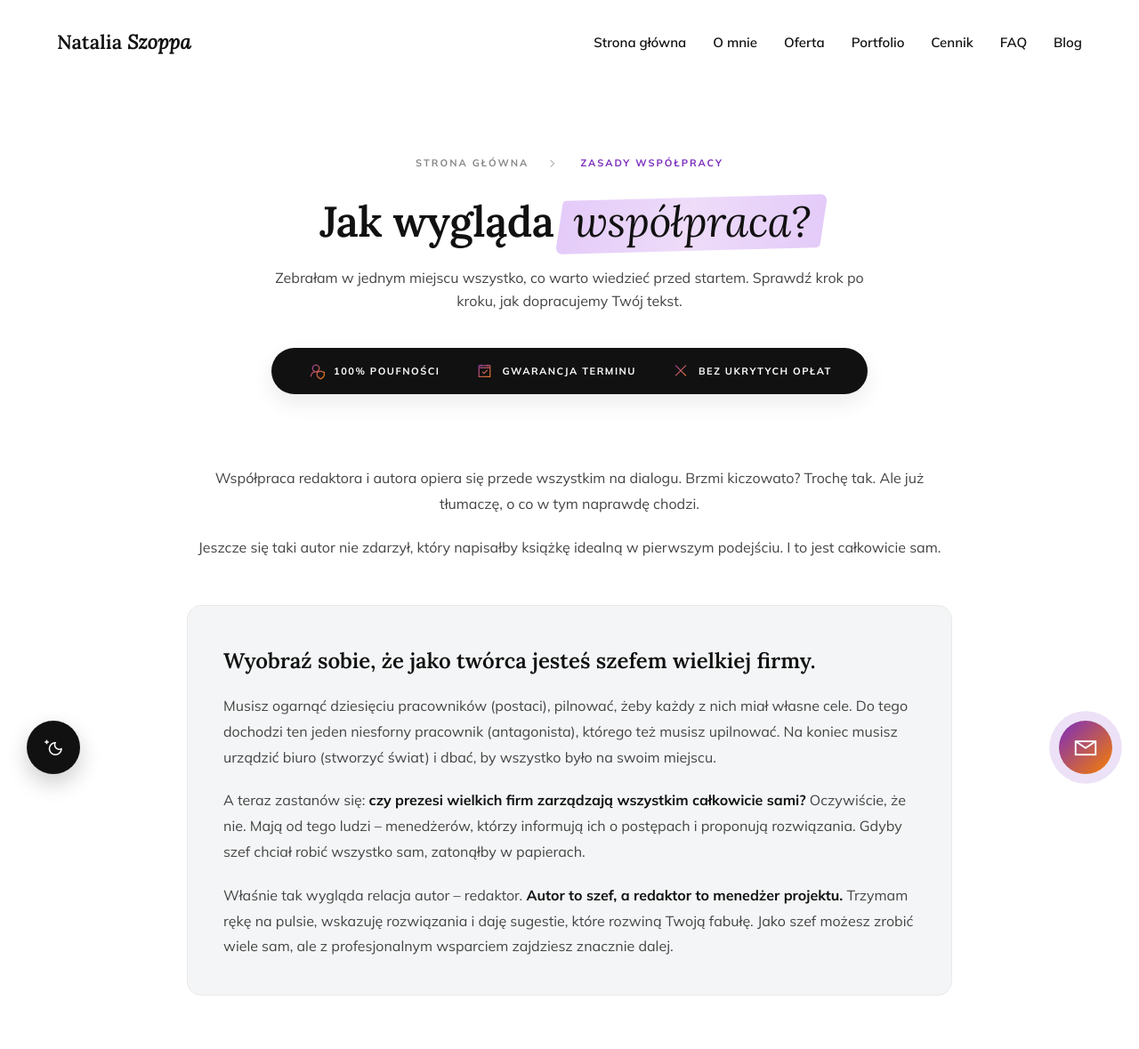
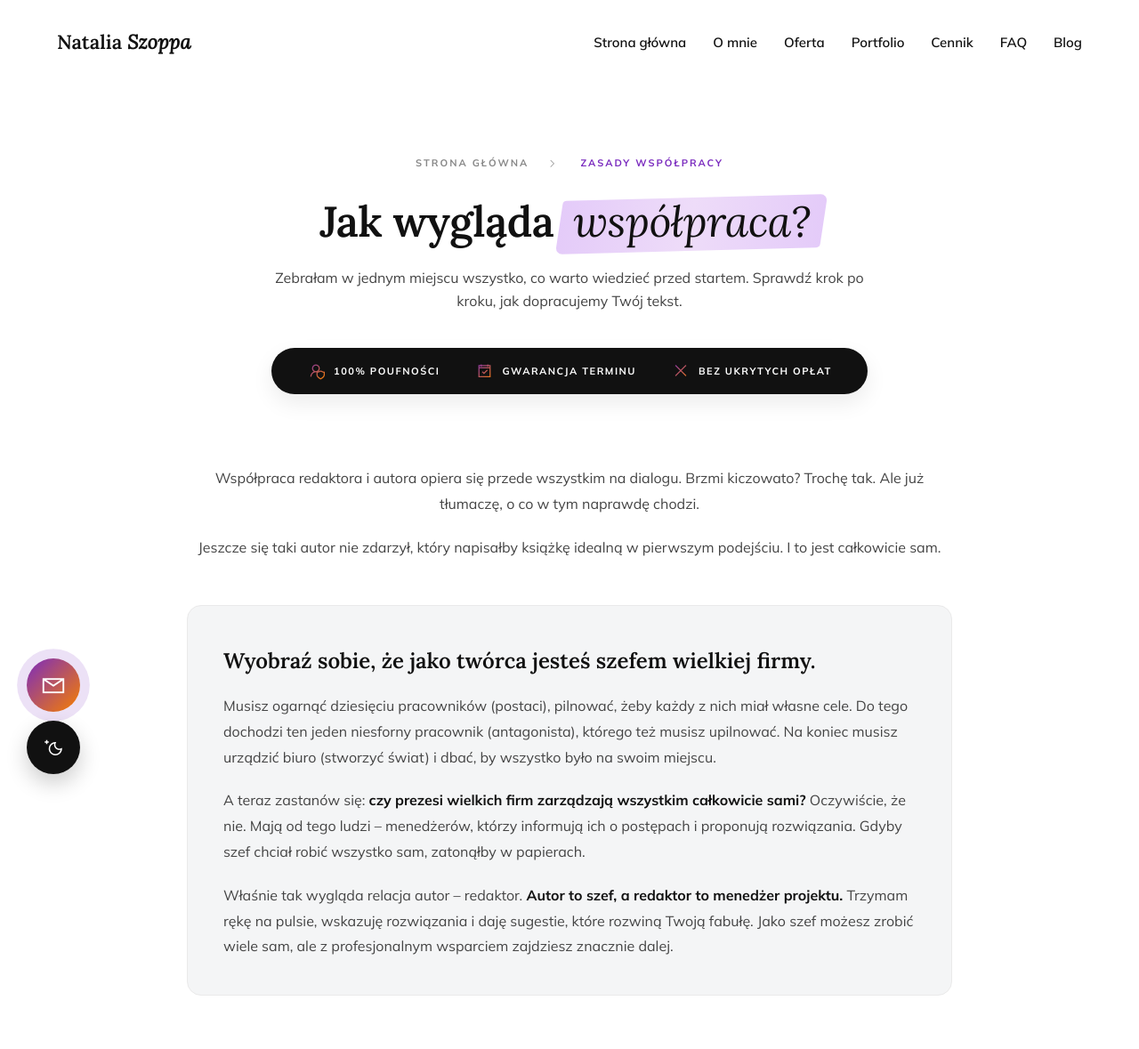
Before and after one commit to Bonnie00726/nataliaszoppa, a Jekyll site: the page built from zasady-wspolpracy.html, in a window 1280 px wide. Shown: the top 1179 px of the page at 89% size. Built offline with Jekyll 4.4.1, drawn with Linux system fonts in a browser that asks for light colours; grey boxes are pictures that could not be loaded.

Commit message:
Update zasady-wspolpracy.html

```diff
--- a/zasady-wspolpracy.html
+++ b/zasady-wspolpracy.html
@@ -378,11 +378,11 @@ title: Zasady współpracy - Przewodnik
         margin: 0;
         padding: 0;
     }
-    /* ===== PŁYWAJĄCY PRZYCISK KONTAKTOWY (Prawy dolny róg) ===== */
+  /* ===== PŁYWAJĄCY PRZYCISK KONTAKTOWY (Lewy dolny róg, nad Dark Mode) ===== */
     .floating-contact-btn {
-        position: fixed; /* Sprawia, że przycisk "pływa" na ekranie */
-        bottom: 30px;
-        right: 30px;
+        position: fixed;
+        bottom: 100px; /* Zwiększony odstęp od dołu, by zrobić miejsce na Dark Mode */
+        left: 30px;    /* Przycisk przypięty do lewej krawędzi */
         width: 60px;
         height: 60px;
         background: var(--gradient);
@@ -393,37 +393,35 @@ title: Zasady współpracy - Przewodnik
         justify-content: center;
         font-size: 30px; /* Wielkość koperty */
         box-shadow: 0 10px 25px rgba(123, 44, 191, 0.4);
-        z-index: 9999; /* Zawsze na samym wierzchu, nad innymi elementami */
+        z-index: 9999; /* Zawsze na wierzchu */
         text-decoration: none;
         transition: all 0.3s ease;
-        /* Delikatna animacja pulsowania (cienia) */
+        /* Delikatna animacja pulsowania */
         animation: pulseGlow 2s infinite;
     }
 
-    /* Wygląd ikony wewnątrz */
     .floating-contact-btn i {
         color: #ffffff;
     }
 
     /* Efekt po najechaniu myszką */
     .floating-contact-btn:hover {
-        transform: translateY(-5px) scale(1.05); /* Lekko unosi się do góry */
+        transform: translateY(-5px) scale(1.05);
         box-shadow: 0 15px 35px rgba(123, 44, 191, 0.6);
-        animation: none; /* Wyłącza pulsowanie po najechaniu */
+        animation: none;
     }
 
-    /* Definicja animacji pulsowania */
     @keyframes pulseGlow {
         0% { box-shadow: 0 0 0 0 rgba(123, 44, 191, 0.5); }
         70% { box-shadow: 0 0 0 15px rgba(123, 44, 191, 0); }
         100% { box-shadow: 0 0 0 0 rgba(123, 44, 191, 0); }
     }
 
-    /* Pomniejszenie przycisku na telefonach */
+    /* Dopasowanie na telefonach */
     @media (max-width: 768px) {
         .floating-contact-btn {
-            bottom: 20px;
-            right: 20px;
+            bottom: 85px; /* Na telefonach przyciski zazwyczaj są mniejsze, więc można go dać ciut niżej */
+            left: 20px;
             width: 50px;
             height: 50px;
             font-size: 26px;
```
